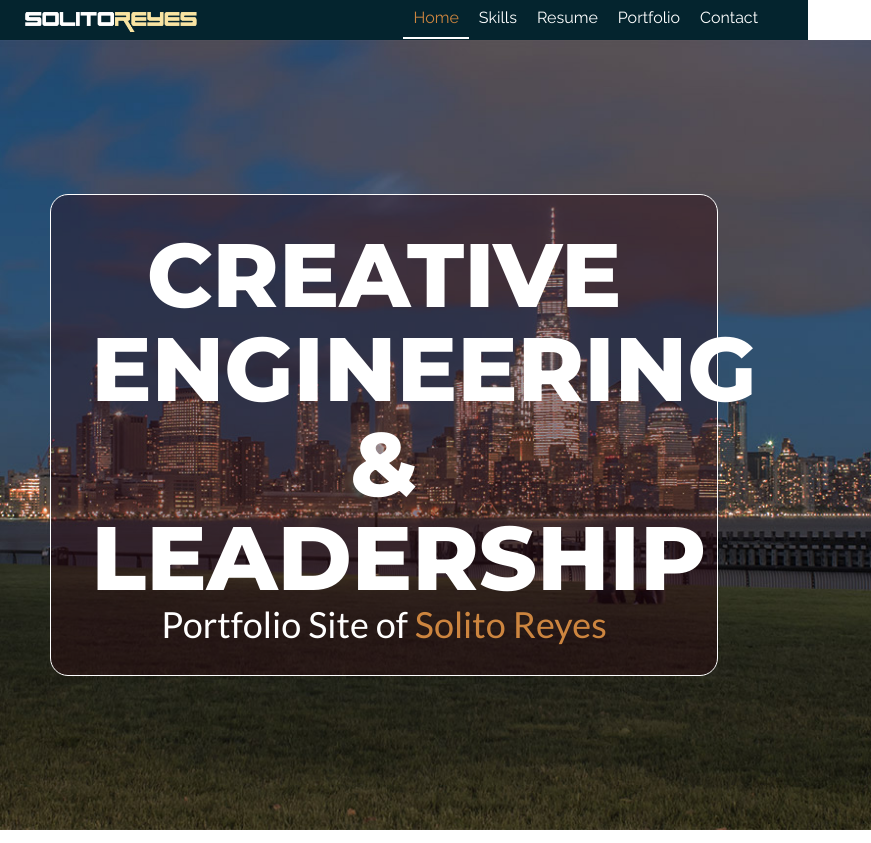
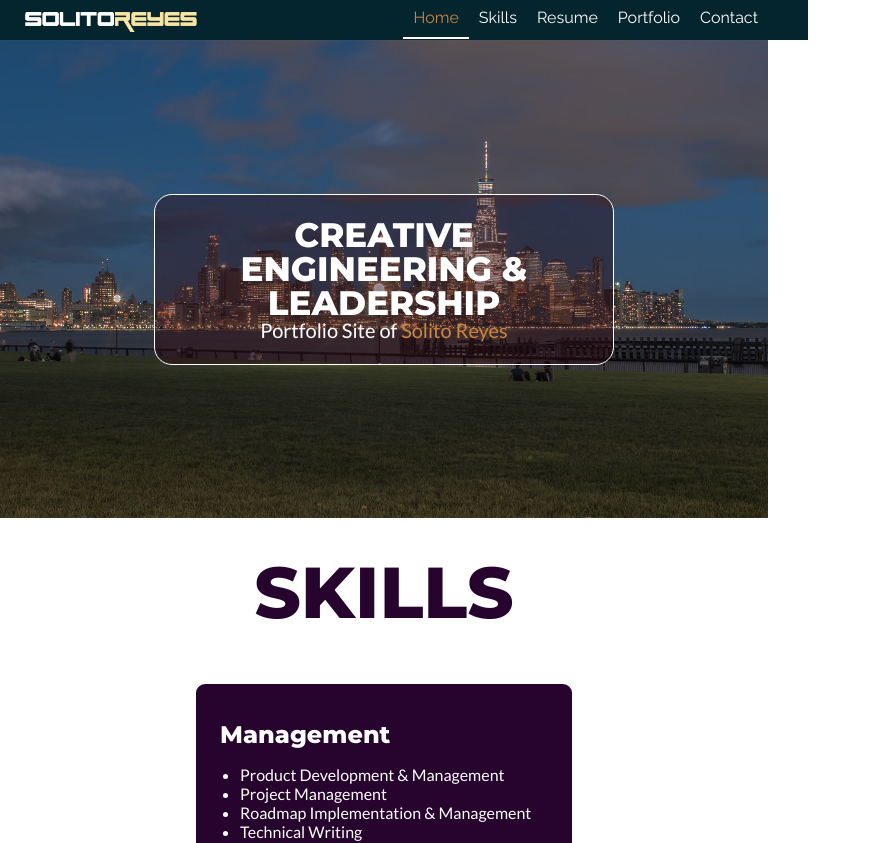
Before and after one commit to solitonyc/solito-portfolio, a React (Create React App) app: page / in a window 768 px wide. Shown: the top 843 px of the page, 871 px wide, since content can reach past the window. Built offline with nearby package versions, Linux system fonts and the light colour scheme; a web font is replaced by a local one.

Commit message:
add mediaquery for home section, had to utilize 4 size for smooth responsiveness

```diff
--- a/src/components/home.css
+++ b/src/components/home.css
@@ -64,7 +64,50 @@
     color: peru;
 }
 
-/* -------------------- SMALL SCREEN MEDIAQUERY ------------- */
+
+
+/* -------------------- DESKTOP / LAPTOP SCREEN MEDIAQUERY ------------- */
+@media screen and (max-width: 1600px) and (min-width: 1261px) {
+    .home_title {
+        color: rgb(255, 255, 255);
+        font-size: 80px;
+        line-height: 100%;
+    }
+
+}
+
+/* -------------------- LAPTOP / LARGE TABLET SCREEN MEDIAQUERY ------------- */
+@media screen and (max-width: 1260px) and (min-width: 854px) {
+    .home_title {
+        color: rgb(255, 255, 255);
+        font-size: 60px;
+        line-height: 100%;
+    }
+
+}
+
+/* -------------------- SMALL TABLET / LARGE MOBILE SCREEN MEDIAQUERY ------------- */
+@media screen and (max-width: 854px) and (min-width: 481px) {
+    .home_title {
+        color: rgb(255, 255, 255);
+        font-size: 34px;
+        line-height: 100%;
+    }
+    .home_subtitle {
+        line-height: 1;
+        font-size: 20px;
+        width: 100%;
+    }
+    #highlight {
+        color: peru;
+        font-size: 20px;
+        text-align: center;
+        line-height: 105%;
+    }
+
+}
+
+/* -------------------- SMALL MOBILE MEDIAQUERY ------------- */
 @media screen and (max-width: 480px) and (min-width: 319px){
     .home_section_content_container {
         padding: 8px;
@@ -91,7 +134,6 @@
     #highlight {
         color: peru;
         font-size: 20px;
-        text-transform: uppercase;
         text-align: center;
         line-height: 105%;
     }
```
